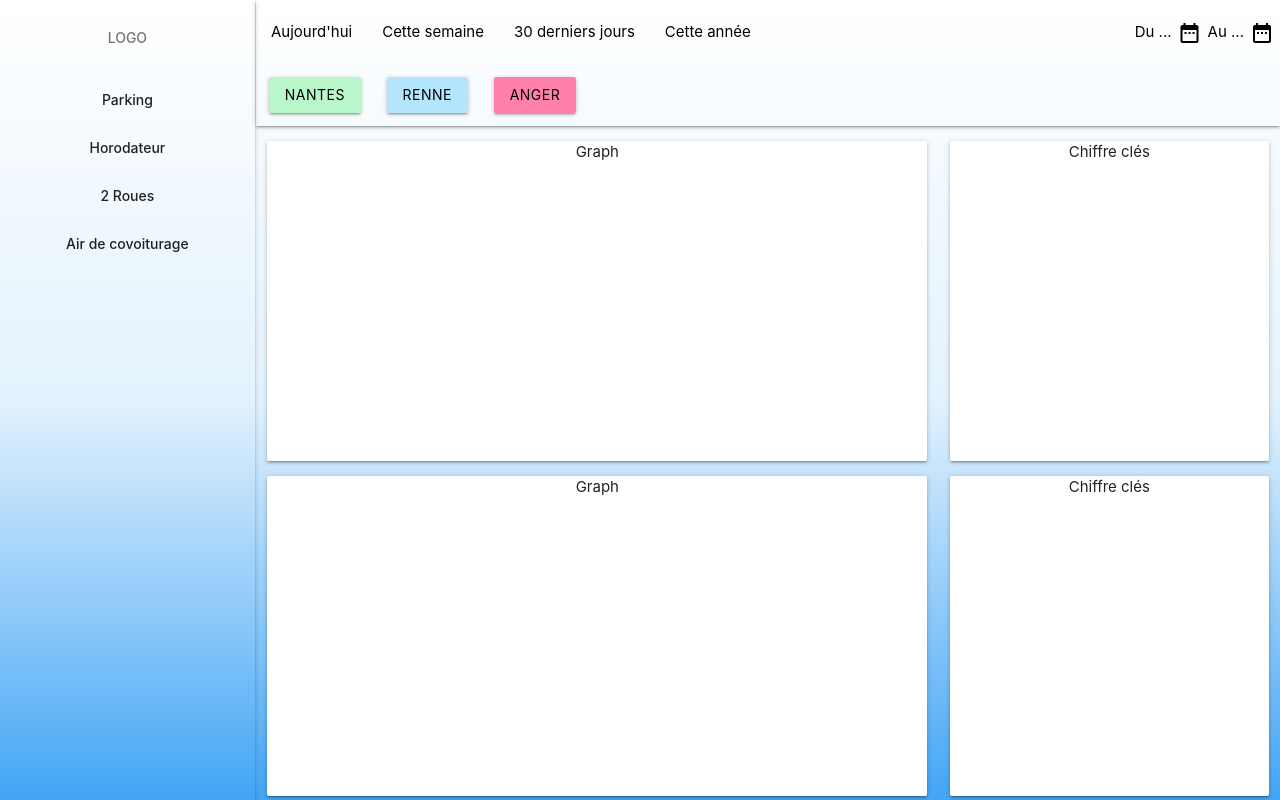
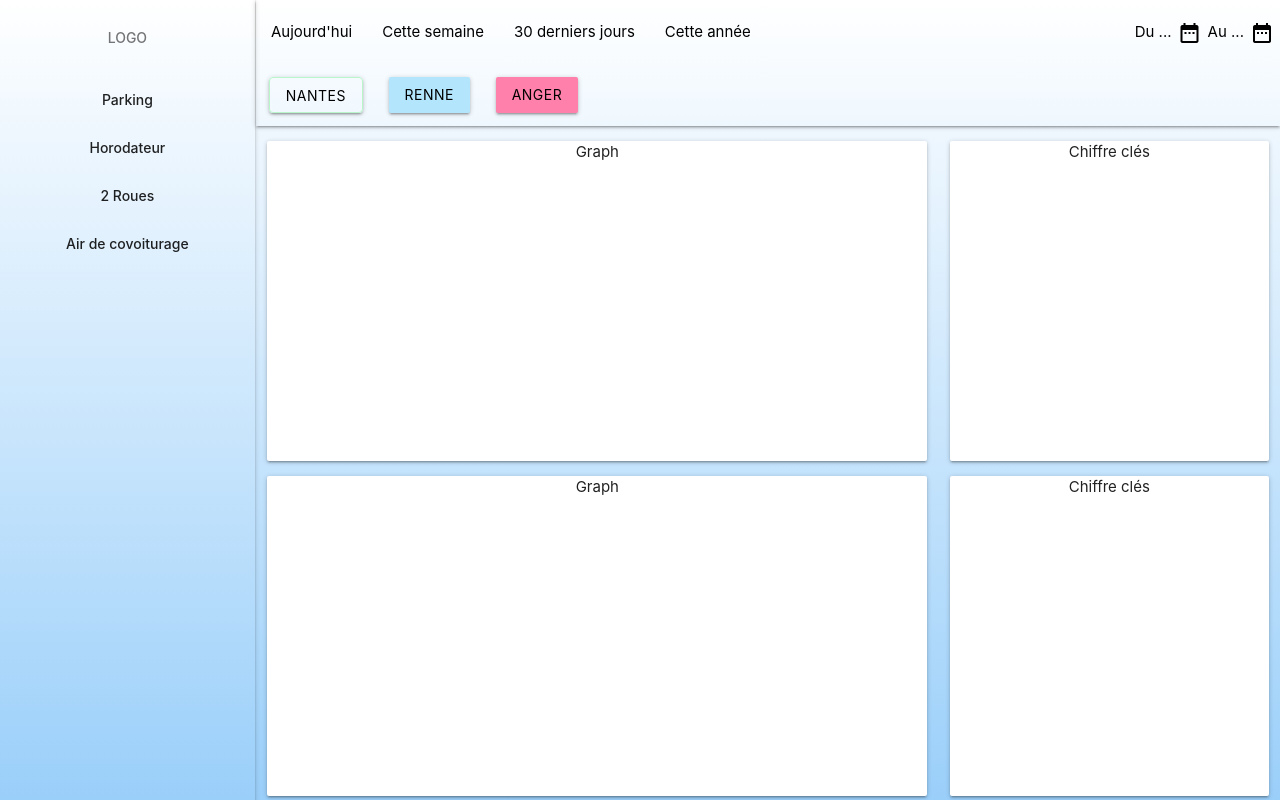
Before and after one commit to ErwannGui/Project-Angular, an Angular app: page / in a window 1280 px wide. Shown: the top 800 px of the page. Built offline with nearby package versions, Linux system fonts and the light colour scheme.

Commit message:
<style> (all)
Add pre-active btn ville
Add no repeat-background

```diff
--- a/src/assets/script.js
+++ b/src/assets/script.js
@@ -12,6 +12,7 @@ $(document).ready(function(){
   });
   $('.sidenav').sidenav();
   $('#sidenav-1').sidenav({ edge: 'left' });
+  $('#custom_nantes_btn').addClass('active transparent');
 
 
   $('.nav-content a').each(function () {
--- a/src/styles/main.scss
+++ b/src/styles/main.scss
@@ -7,9 +7,8 @@ h1{
 }
 
 html{
-  height: 100vh;
   background-color: white; /* For browsers that do not support gradients */
-  background-image: linear-gradient(white, #e3f2fd, #42a5f5); /* Standard syntax */
+  background-image: linear-gradient(white, #42a5f5); /* Standard syntax */
 }
 
 html, body{
```
